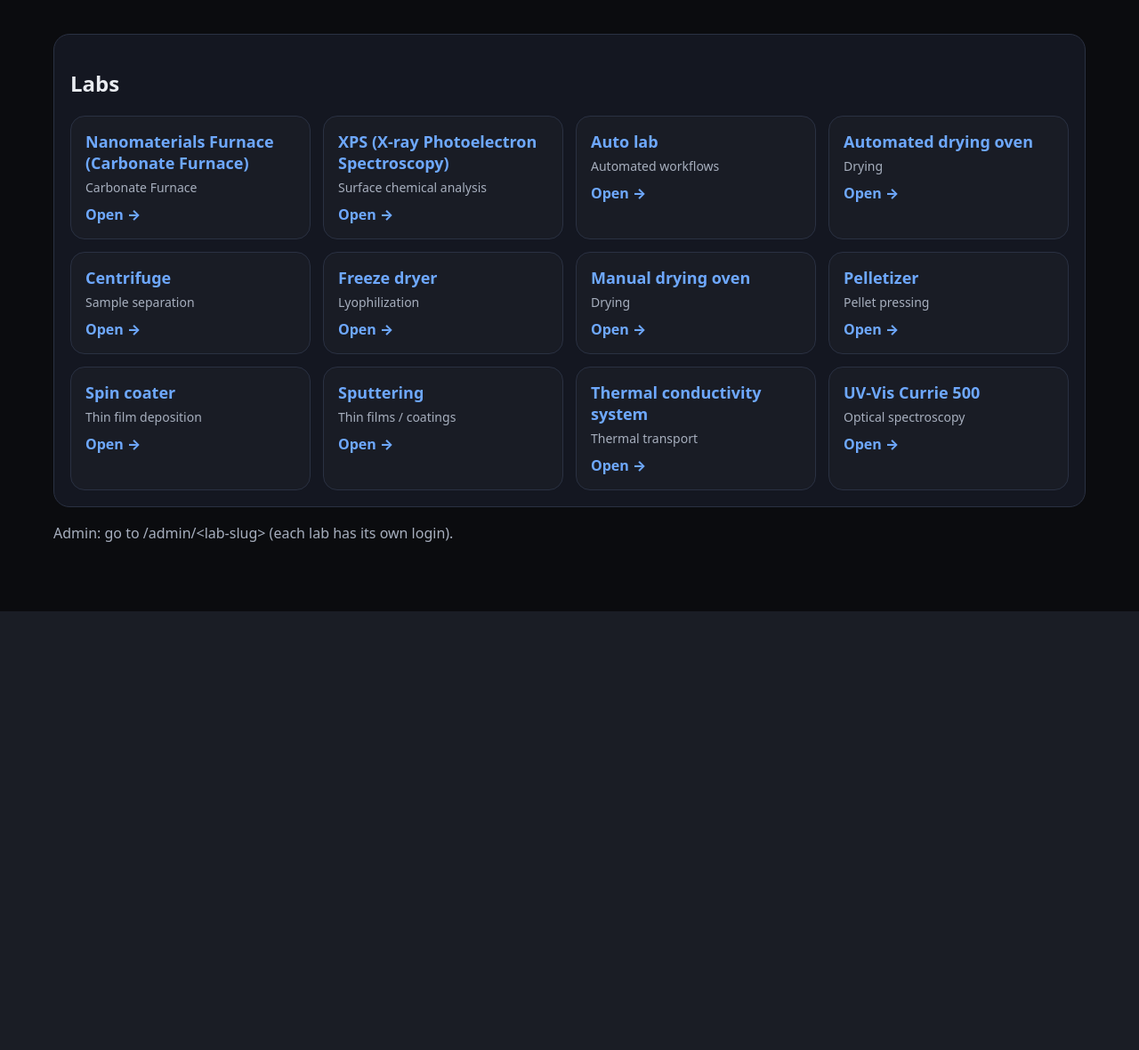
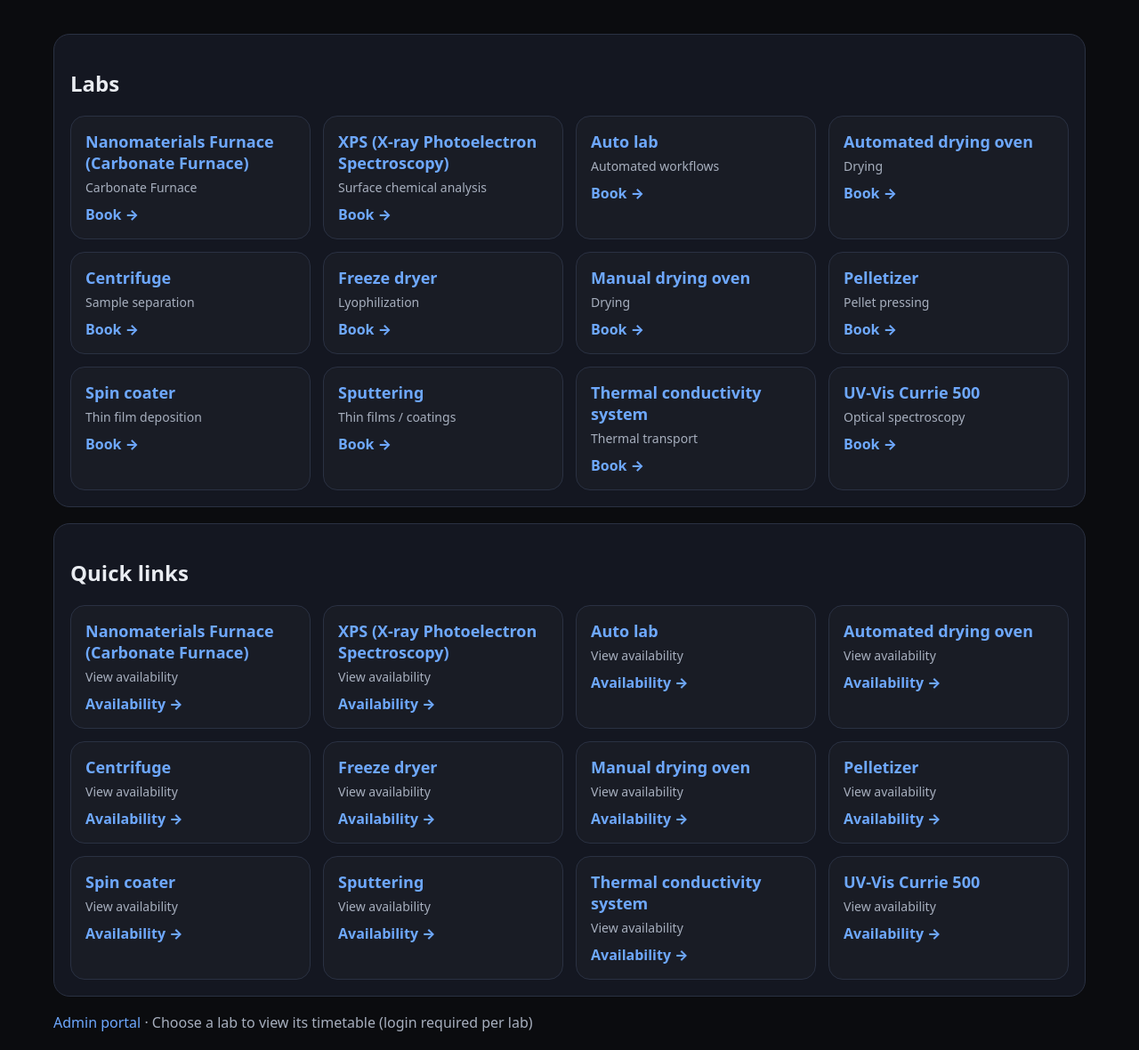
Before and after one commit to razieh-morad/U2ACN2_Booking_Portal, a Flask app: page / in a window 1280 px wide. Shown: the part 113-1293 px from the top of the page at 89% size. Before the commit the page ends 800 px from the top, so only its background shows below. Run offline with Flask 3, Linux system fonts and the light colour scheme; some libraries are stand-ins or nearby versions.

Commit message:
Modify lab links and add availability section
Updated lab links to use booking URLs and added quick links section for availability.

Signed-off-by: Razieh Morad <44897380+razieh-morad@users.noreply.github.com>

```diff
--- a/templates/index.html
+++ b/templates/index.html
@@ -19,23 +19,31 @@
       <h2>Labs</h2>
       <div class="grid">
         {% for lab in labs %}
-          {% if lab.slug == 'furnace' %}
-            <a class="lab" href="{{ url_for('furnace') }}">
-          {% elif lab.slug == 'xps' %}
-            <a class="lab" href="{{ url_for('xps') }}">
-          {% else %}
-            <a class="lab" href="{{ url_for('lab_generic', lab_slug=lab.slug) }}">
-          {% endif %}
-              <div class="lab-title">{{ lab.title }}</div>
-              <div class="lab-sub">{{ lab.subtitle }}</div>
-              <div class="lab-cta">Open →</div>
-            </a>
+          <a class="lab" href="{{ lab.booking_url }}">
+            <div class="lab-title">{{ lab.title }}</div>
+            <div class="lab-sub">{{ lab.subtitle }}</div>
+            <div class="lab-cta">Book →</div>
+          </a>
+        {% endfor %}
+      </div>
+    </div>
+
+    <div class="card">
+      <h2>Quick links</h2>
+      <div class="grid">
+        {% for lab in labs %}
+          <a class="lab" href="{{ lab.availability_url }}">
+            <div class="lab-title">{{ lab.title }}</div>
+            <div class="lab-sub">View availability</div>
+            <div class="lab-cta">Availability →</div>
+          </a>
         {% endfor %}
       </div>
     </div>
 
     <div class="hint">
-      Admin: go to <span class="muted">/admin/&lt;lab-slug&gt;</span> (each lab has its own login).
+      <a href="{{ admin_portal_url }}">Admin portal</a>
+      <span class="sub">· Choose a lab to view its timetable (login required per lab)</span>
     </div>
   </main>
 </body>
```
